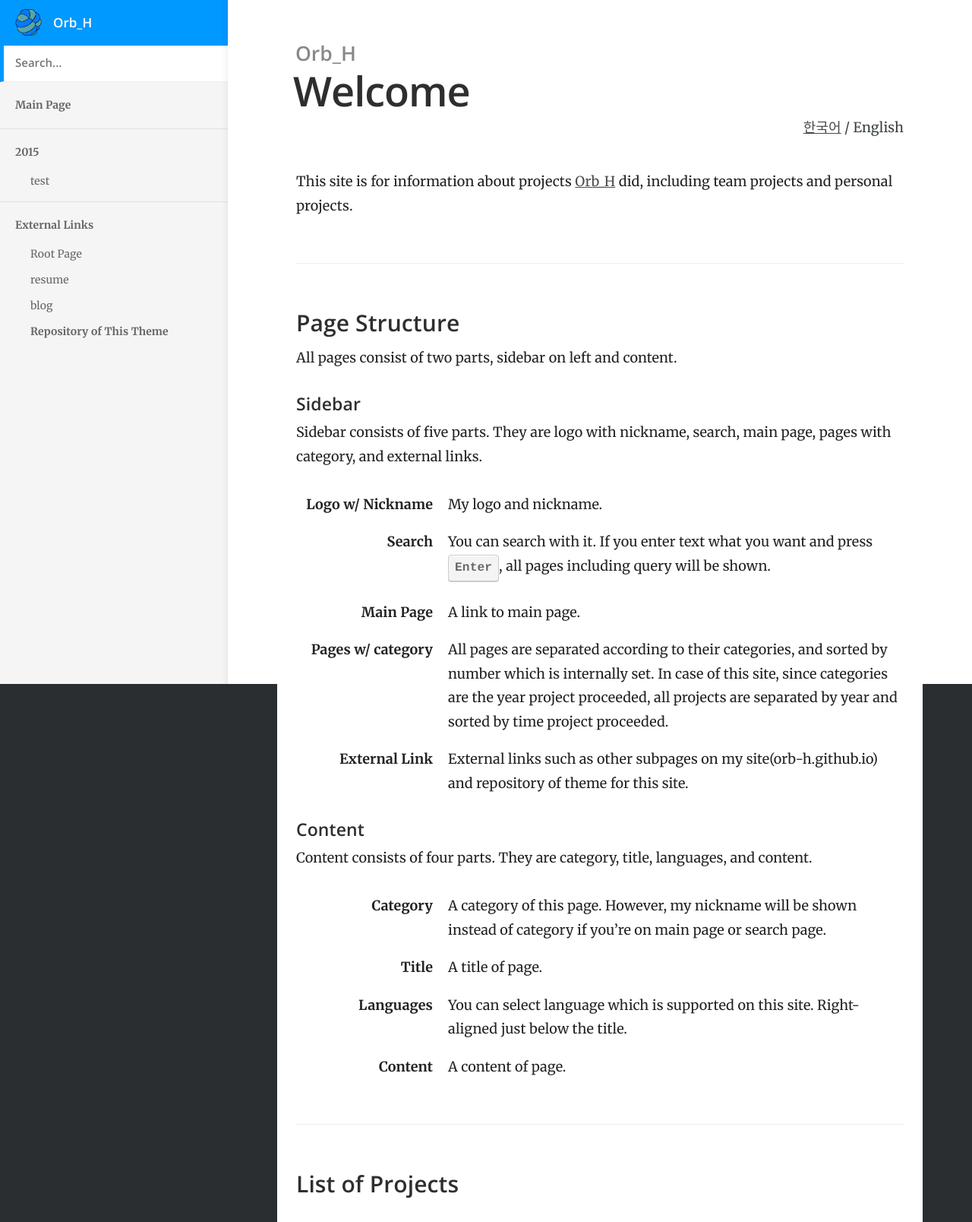
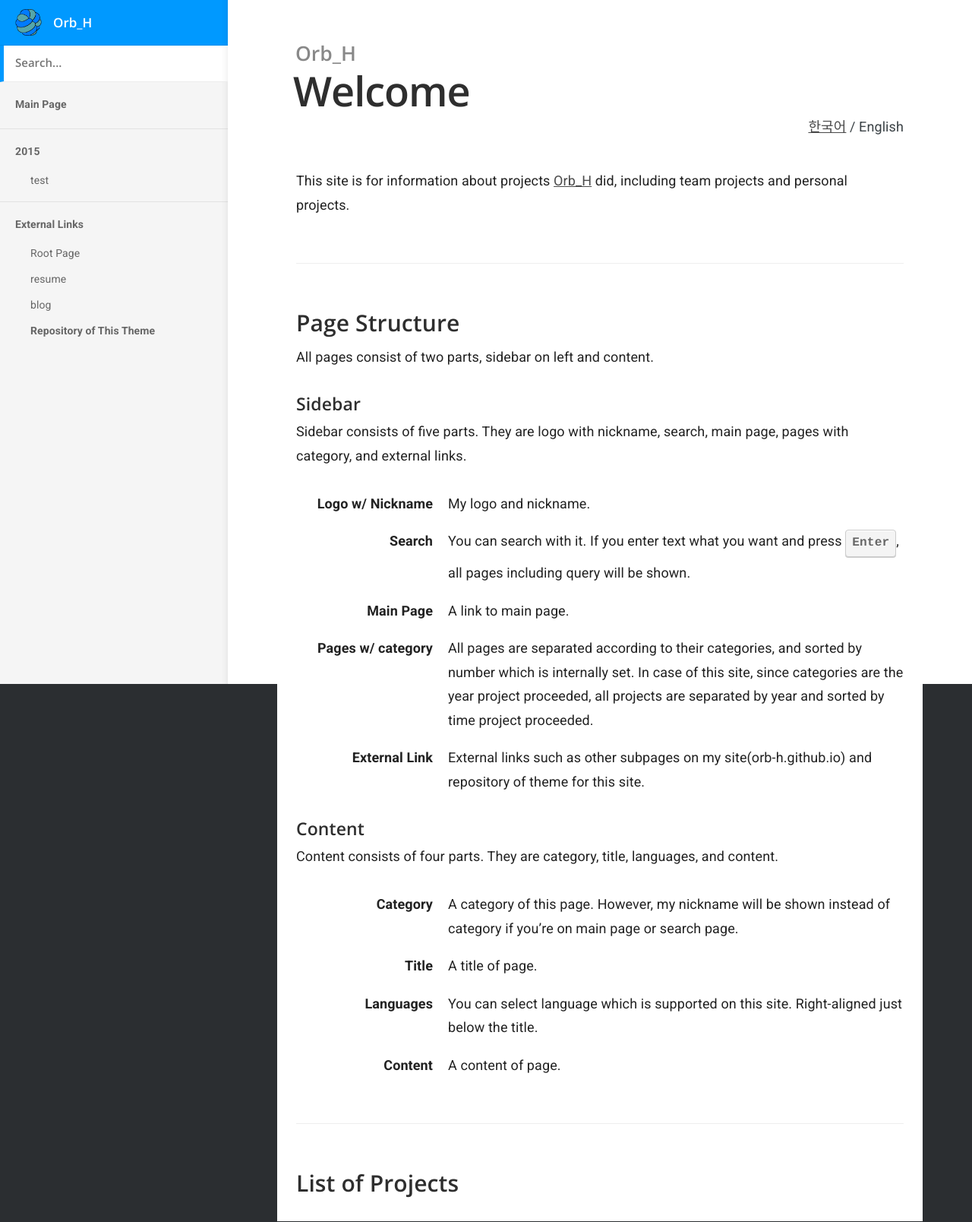
Before and after one commit to Orb-H/projects, a Jekyll site: the page built from _docs/en/index.md, in a window 1280 px wide. Shown: the whole page at 76% size. Built offline with Jekyll 4.4.1, drawn with Linux system fonts in a browser that asks for light colours.

Commit message:
Change font set for each language

```diff
--- a/_layouts/default.html
+++ b/_layouts/default.html
@@ -14,12 +14,9 @@
 			{% assign lang = site.def_lang %}
 		{% endunless %}
 
-		{% case lang %}
-			{% when "ko" %}
-				<link href="//fonts.googleapis.com/earlyaccess/nanumgothic.css" rel="stylesheet" type="text/css">
-			{% when "en" %}
-				<link rel="stylesheet" href="//fonts.googleapis.com/css?family=Merriweather:400,400italic,700,700italic|Open+Sans:400,400italic,600,600italic,700,700italic|Inconsolata:400,700">
-		{% endcase %}
+		<link href="https://fonts.googleapis.com/css2?family=Nanum+Gothic:wght@400;700;800&display=swap" rel="stylesheet">
+		<link href="https://fonts.googleapis.com/css2?family=Noto+Sans+KR:wght@100;300;400;500;700;900&display=swap" rel="stylesheet">
+		<link rel="stylesheet" href="https://fonts.googleapis.com/css?family=Roboto:400,400italic,700,700italic|Open+Sans:400,400italic,600,600italic,700,700italic|Inconsolata:400,700">
 
 		<link rel="stylesheet" href="{{ site.baseurl }}/css/main.css">
 		<link rel="stylesheet" href="{{ site.baseurl }}/css/{{ lang }}.css">
--- a/css/en.css
+++ b/css/en.css
@@ -1,5 +1,5 @@
 body {
-    font-family: "Merriweather", serif;
+    font-family: "Roboto", "NanumGothic", serif;
 }
 
 pre,
--- a/css/ko.css
+++ b/css/ko.css
@@ -1,5 +1,6 @@
 body {
-    font-family: "NanumGothic", serif;
+    font-family: "Noto Sans KR", serif;
+    font-weight: 300;
 }
 
 pre,
@@ -22,4 +23,5 @@ table,
 .badge,
 .nav-item {
     font-family: "NanumSquare", sans-serif;
+    font-weight: 400;
 }
```
